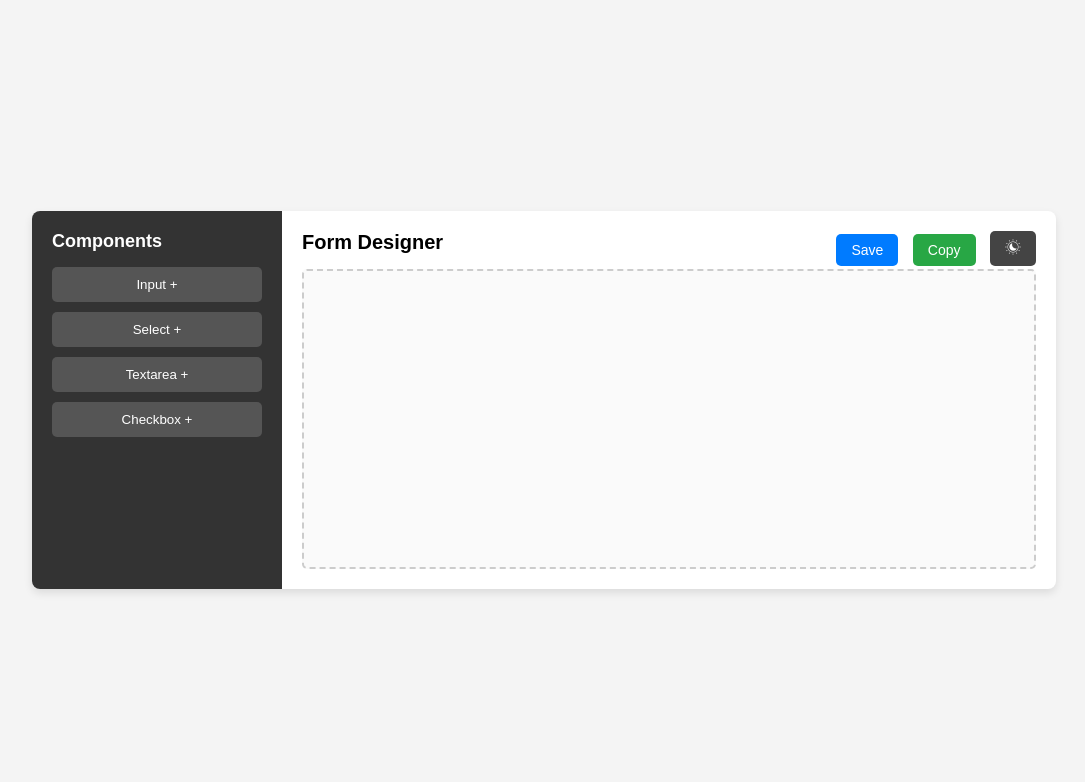
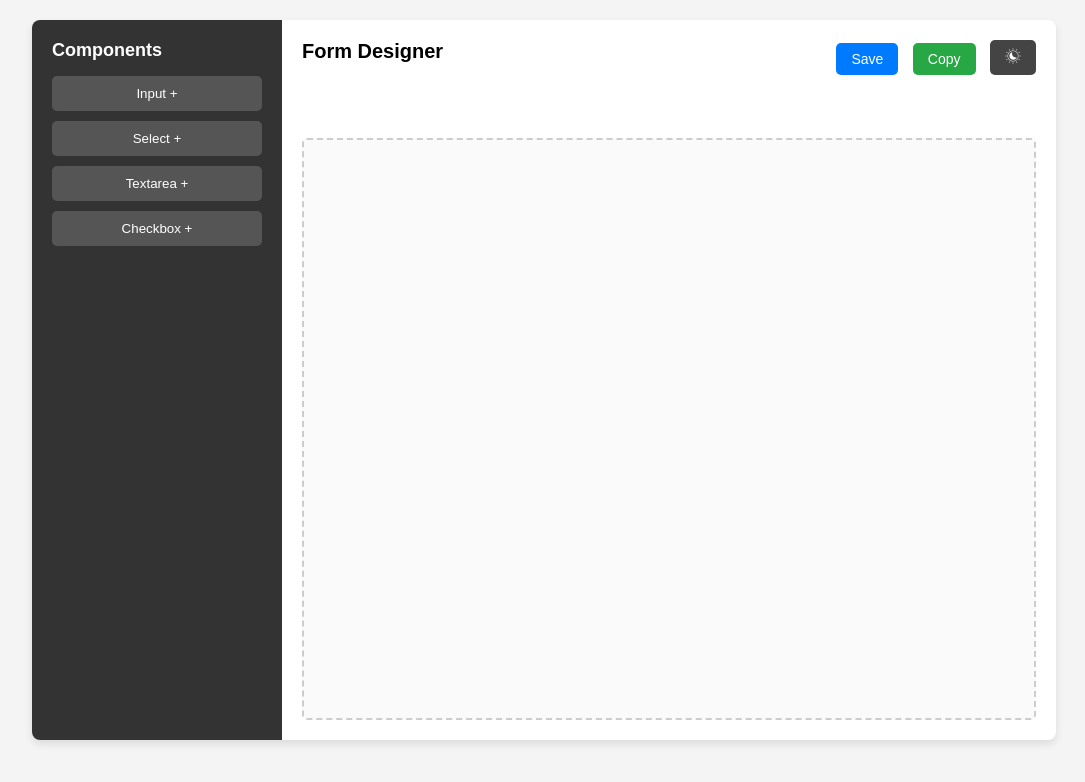
Before and after one commit to AbhishekMandal1997/Form-Designer, a plain HTML site: page Form Designer/index.html in a window 1280 px wide. Shown: the whole page, without its empty margins (96-1181 px from the left). Drawn offline with Linux system fonts and the light colour scheme.

Commit message:
Update styles.css

```diff
--- a/Form Designer/styles.css
+++ b/Form Designer/styles.css
@@ -8,11 +8,12 @@
 body {
     display: flex;
     justify-content: center;
-    align-items: center;
-    height: 100vh;
+    min-height: 100vh;
+    padding: 20px 0;
     background-color: #f4f4f4;
     transition: background 0.3s ease-in-out;
 }
+
 
 .container {
     display: flex;
@@ -22,7 +23,10 @@ body {
     box-shadow: 0 4px 8px rgba(0, 0, 0, 0.1);
     border-radius: 8px;
     overflow: hidden;
+    min-height: 500px;
+    max-height: 90vh;
 }
+
 
 /* Sidebar */
 .sidebar {
@@ -59,7 +63,11 @@ body {
     flex-grow: 1;
     padding: 20px;
     position: relative;
+    display: flex;
+    flex-direction: column;
+    overflow: hidden;
 }
+
 
 .form-area h2 {
     font-size: 20px;
@@ -111,6 +119,7 @@ body {
 
 
 #form-preview {
+    flex-grow: 1;
     min-height: 300px;
     border: 2px dashed #ccc;
     padding: 15px;
@@ -118,7 +127,10 @@ body {
     background: #fafafa;
     display: flex;
     flex-direction: column;
+    overflow-y: auto;
+    margin-top: 60px;
 }
+
 
 .form-element {
     display: flex;
@@ -295,6 +307,7 @@ body {
     .form-area {
         padding: 15px;
         width: 100%;
+        max-height: 80vh;
     }
 
     .form-buttons {
```
